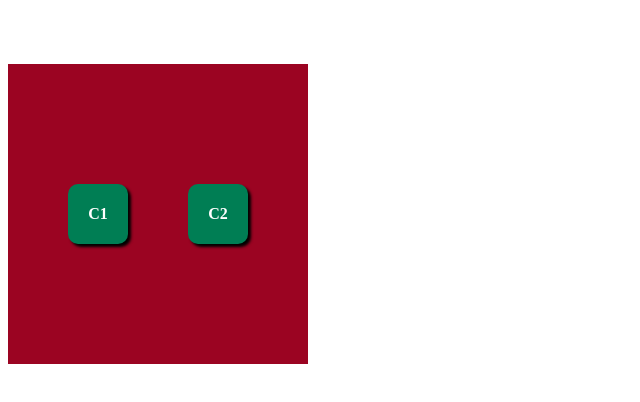
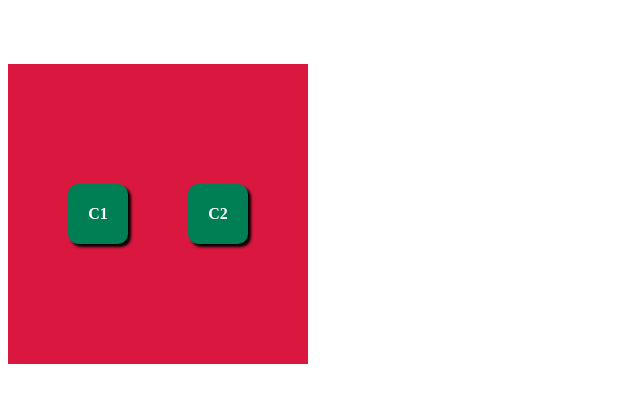
Before and after one commit to Juskowiiak/bora, a plain HTML site: page index.html in a window 1280 px wide. Shown: the whole page, without its empty margins (0-640 px from the left). Drawn offline with Linux system fonts and the light colour scheme.

Commit message:
cor alterada caixa

```diff
--- a/style.css
+++ b/style.css
@@ -5,7 +5,7 @@
   display: flex;
   align-items: center;
   justify-content: space-evenly;
-  background-color: rgb(155, 4, 34);
+  background-color: rgb(218, 24, 63);
 }
 .box .caixa {
   width: 60px;
```
